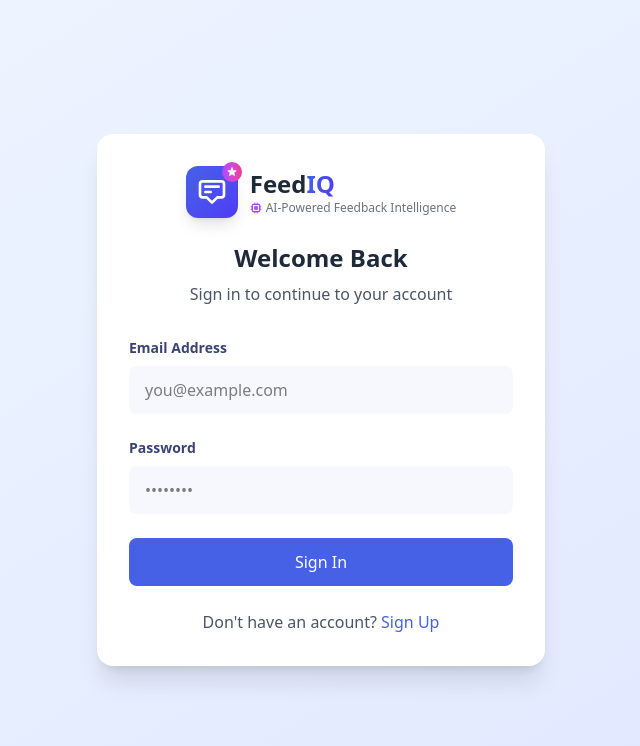
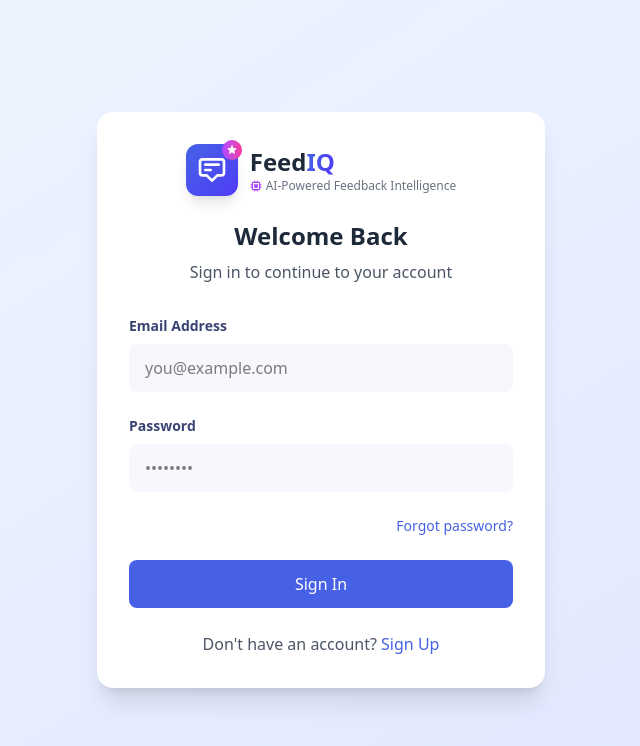
Before and after one commit to malempatiu/feedIQ, a React (Vite) app in the folder client/: page /auth/login in a window 1280 px wide. Shown: the top 746 px of the page, without its empty margins (319-959 px from the left). Built offline with nearby package versions, Linux system fonts and the light colour scheme.

Commit message:
Implement password reset feature on frontend

```diff
--- a/client/src/features/users/components/AuthForm.tsx
+++ b/client/src/features/users/components/AuthForm.tsx
@@ -1,13 +1,14 @@
 import { Input } from "@ui/Input";
-import type { LoginFormData, LoginFormErrors, RegisterFormData, RegisterFormErrors } from "../types";
+import type { LoginFormData, LoginFormErrors, PasswordResetFormData, PasswordResetFormErrors, RegisterFormData, RegisterFormErrors } from "../types";
 import { Button } from "@ui/Button";
+import { NavLink } from "react-router";
 
 
 
 type AuthFormProps = {
-  type: "login" | "register";
-  formData: LoginFormData | RegisterFormData;
-  errors: LoginFormErrors | RegisterFormErrors;
+  type: "login" | "register" | "password-reset";
+  formData: LoginFormData | RegisterFormData | PasswordResetFormData;
+  errors: LoginFormErrors | RegisterFormErrors | PasswordResetFormErrors;
   onChange: (e: React.ChangeEvent<HTMLInputElement>) => void;
   onSubmit: (e: React.FormEvent<HTMLFormElement>) => void;
   isAuthenticating: boolean;
@@ -22,10 +23,14 @@ const AuthForm: React.FC<AuthFormProps> = ({
   isAuthenticating
 }) => {
   const isLogin = type === "login";
+  const isPasswordReset = type === "password-reset";
 
   return (
     <form onSubmit={onSubmit} className='space-y-6'>
-      {!isLogin && "firstName" in formData && "lastName" in formData && (
+      {!isLogin &&
+        !isPasswordReset &&
+        "firstName" in formData &&
+        "lastName" in formData && (
           <div className='grid grid-cols-1 md:grid-cols-2 gap-4'>
             <Input
               id='firstName'
@@ -50,6 +55,7 @@ const AuthForm: React.FC<AuthFormProps> = ({
           </div>
         )}
 
+      {"email" in formData ? (
         <Input
           id={`${type}-email`}
           label='Email Address'
@@ -58,38 +64,58 @@ const AuthForm: React.FC<AuthFormProps> = ({
           value={formData.email}
           onChange={onChange}
           placeholder='you@example.com'
-        error={errors.email}
+          error={(errors as LoginFormErrors).email}
         />
+      ) : null}
 
       <Input
         id={`${type}-password`}
-        label='Password'
+        label={isPasswordReset ? "New password" : "Password"}
         type='password'
-        name='password'
-        value={formData.password}
+        name={isPasswordReset ? "newPassword" : "password"}
+        value={
+          isPasswordReset
+            ? (formData as PasswordResetFormData).newPassword
+            : (formData as LoginFormData).password
+        }
         onChange={onChange}
         placeholder='••••••••'
-        error={errors.password}
+        error={
+          isPasswordReset
+            ? (errors as PasswordResetFormErrors).newPassword
+            : (errors as LoginFormErrors).password
+        }
       />
 
-      {/* {isLogin && (
-        <div className='flex items-center justify-between'>
-          <label className='flex items-center'>
-            <input
-              type='checkbox'
-              className='w-4 h-4 text-blue-600 border-gray-300 rounded focus:ring-blue-500'
+      {isPasswordReset ? (
+        <Input
+          id={`${type}-password`}
+          label='Re-enter password'
+          type='password'
+          name='repeatedNewPassword'
+          value={(formData as PasswordResetFormData).repeatedNewPassword}
+          onChange={onChange}
+          placeholder='••••••••'
+          error={(errors as PasswordResetFormErrors).repeatedNewPassword}
         />
-            <span className='ml-2 text-sm text-gray-600'>Remember me</span>
-          </label>
-          <a href='#' className='text-sm text-blue-600 hover:text-blue-700'>
+      ) : null}
+
+      {isLogin && (
+        <div className='flex flex-row items-center justify-end'>
+          <NavLink
+            to='../password-reset'
+            className='text-sm text-blue-600 hover:text-blue-700'
+          >
             Forgot password?
-          </a>
+          </NavLink>
         </div>
-      )} */}
+      )}
 
       <Button type='submit' variant='secondary' fullWidth disabled={isAuthenticating}>
-        { isAuthenticating ? <svg className="mr-3 size-5 animate-spin ..." viewBox="0 0 24 24"></svg> : null}
-        {isLogin ? "Sign In" : "Create Account"}
+        {isAuthenticating ? (
+          <svg className='mr-3 size-5 animate-spin ...' viewBox='0 0 24 24'></svg>
+        ) : null}
+        {isLogin ? "Sign In" : isPasswordReset ? "Reset Password" : "Create Account"}
       </Button>
     </form>
   );
--- /dev/null
+++ b/client/src/features/users/components/PasswordReset.tsx
@@ -0,0 +1,72 @@
+import { useState } from "react";
+import type { PasswordResetFormData, PasswordResetFormErrors } from "../types";
+import { AuthForm } from "./AuthForm";
+import { validatePasswordResetForm } from "../utils";
+import { usePasswordReset } from "../hooks/usePasswordReset";
+
+const PasswordReset = () => {
+  const {resetPassword, isPending} = usePasswordReset();
+  const [formData, setFormData] = useState<PasswordResetFormData>({
+    email: "",
+    newPassword: "",
+    repeatedNewPassword: "",
+  });
+
+  const [errors, setErrors] = useState<PasswordResetFormErrors>({
+    email: "",
+    newPassword: "",
+    repeatedNewPassword: "",
+  });
+
+  const handleChange = (e: React.ChangeEvent<HTMLInputElement>) => {
+    const { name, value } = e.target;
+    setFormData((prev) => ({ ...prev, [name]: value }));
+
+    if (errors[name as keyof PasswordResetFormErrors]) {
+      setErrors((prev) => ({ ...prev, [name]: "" }));
+    }
+  };
+
+  const handleSubmit = (e: React.FormEvent<HTMLFormElement>) => {
+    e.preventDefault();
+
+    const validationErrors = validatePasswordResetForm(formData);
+
+    if (validationErrors.newPassword.length || validationErrors.repeatedNewPassword.length) {
+      setErrors(validationErrors);
+      return;
+    }
+
+    if (formData.newPassword !== formData.repeatedNewPassword) {
+      setErrors({newPassword:
+        'Passwords do not match',
+        repeatedNewPassword: 'Passwords do not match',
+        email: ''
+      });
+      return;
+    }
+
+    resetPassword({email: formData.email, password: formData.newPassword})
+    setFormData({ newPassword: "", repeatedNewPassword: "", email:'' });
+  };
+
+  return (
+    <div>
+      <div className='text-center mb-8'>
+        <h2 className='text-2xl font-bold text-gray-800 mb-2'>Welcome Back</h2>
+        <p className='text-gray-600'>Sign in to continue to your account</p>
+      </div>
+
+      <AuthForm
+        type='password-reset'
+        formData={formData}
+        errors={errors}
+        onChange={handleChange}
+        onSubmit={handleSubmit}
+        isAuthenticating={isPending}
+      />
+    </div>
+  );
+};
+
+export { PasswordReset };
--- /dev/null
+++ b/client/src/features/users/hooks/usePasswordReset.tsx
@@ -0,0 +1,21 @@
+import { client } from "@api/Api";
+import { useMutation } from "@tanstack/react-query";
+import { useNavigate } from "react-router";
+
+type Response = {
+  message: string;
+  token: string;
+};
+
+export const usePasswordReset = () => {
+  const navigate = useNavigate();
+  const { mutate: resetPassword, isPending } = useMutation({
+    mutationFn: (payload: { email: string; password: string }) =>
+      client.post<Response>("auth/password-reset", payload),
+    onSuccess: () => {
+      navigate('login')
+    },
+  });
+
+  return { resetPassword, isPending };
+};
--- a/client/src/features/users/utils.ts
+++ b/client/src/features/users/utils.ts
@@ -1,4 +1,4 @@
-import type { LoginFormData, LoginFormErrors, RegisterFormData, RegisterFormErrors } from "./types";
+import type { LoginFormData, LoginFormErrors, PasswordResetFormData, PasswordResetFormErrors, RegisterFormData, RegisterFormErrors } from "./types";
 
 const validateEmail = (email: string): string => {
   const emailRegex = /^[A-Z0-9._%+-]+@[A-Z0-9.-]+\.[A-Z]{2,}$/i;
@@ -26,6 +26,14 @@ export const validateLoginForm = (formData: LoginFormData): LoginFormErrors => {
   };
 };
 
+export const validatePasswordResetForm = (formData: PasswordResetFormData): PasswordResetFormErrors => {
+  return {
+    email: validateEmail(formData.email),
+    newPassword: validatePassword(formData.newPassword),
+    repeatedNewPassword: validatePassword(formData.newPassword),
+  }
+};
+
 export const validateRegisterForm = (formData: RegisterFormData): RegisterFormErrors => {
   return {
     firstName: validateName(formData.firstName, 'First name'),
--- a/client/src/routes/UnAuthenticatedRoutes.tsx
+++ b/client/src/routes/UnAuthenticatedRoutes.tsx
@@ -1,5 +1,6 @@
 import { AuthPage } from "@features/users/AuthPage";
 import { Login } from "@features/users/components/Login";
+import { PasswordReset } from "@features/users/components/PasswordReset";
 import { Register } from "@features/users/components/Register";
 import { Navigate, Outlet, Route, Routes } from "react-router";
 
@@ -18,6 +19,7 @@ const UnAuthenticatedRoutes = () => {
       <Route path='auth' element={<AuthLayout />}>
         <Route path='login' element={<Login />} />
         <Route path='register' element={<Register />} />
+        <Route path='password-reset' element={<PasswordReset />} />
       </Route>
       <Route path='*' element={<Navigate to='/auth/login' replace />} />
     </Routes>
--- a/client/src/ui/Input.tsx
+++ b/client/src/ui/Input.tsx
@@ -7,6 +7,7 @@ interface InputProps {
   onChange: (e: React.ChangeEvent<HTMLInputElement>) => void;
   placeholder?: string;
   error?: string;
+  disabled?: boolean;
 }
 
 const Input: React.FC<Partial<InputProps>> = ({
@@ -18,6 +19,7 @@ const Input: React.FC<Partial<InputProps>> = ({
   onChange,
   placeholder,
   error,
+  disabled=false
 }) => {
   return (
     <div>
@@ -32,6 +34,7 @@ const Input: React.FC<Partial<InputProps>> = ({
         onChange={onChange}
         className='w-full px-4 py-3 bg-gray-200 rounded-lg focus:ring-2 focus:ring-blue-600 focus:border-transparent outline-none transition'
         placeholder={placeholder}
+        disabled={disabled}
       />
       {error && <p className='mt-1 text-sm text-red-600'>{error}</p>}
     </div>
```
Also changed, not shown: client/src/features/users/types.ts (+12 -0 lines). Lines whose indentation alone changed are shown as unchanged.
